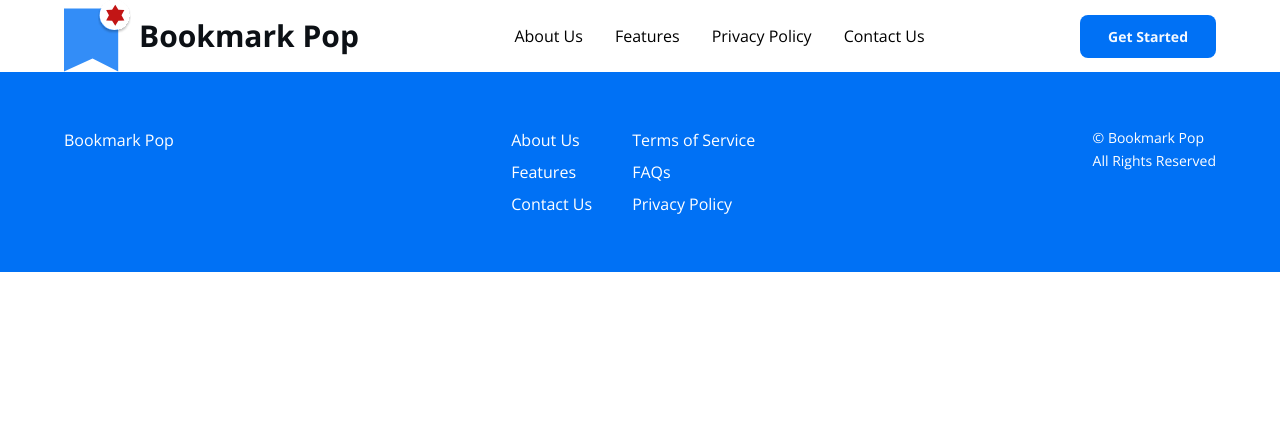
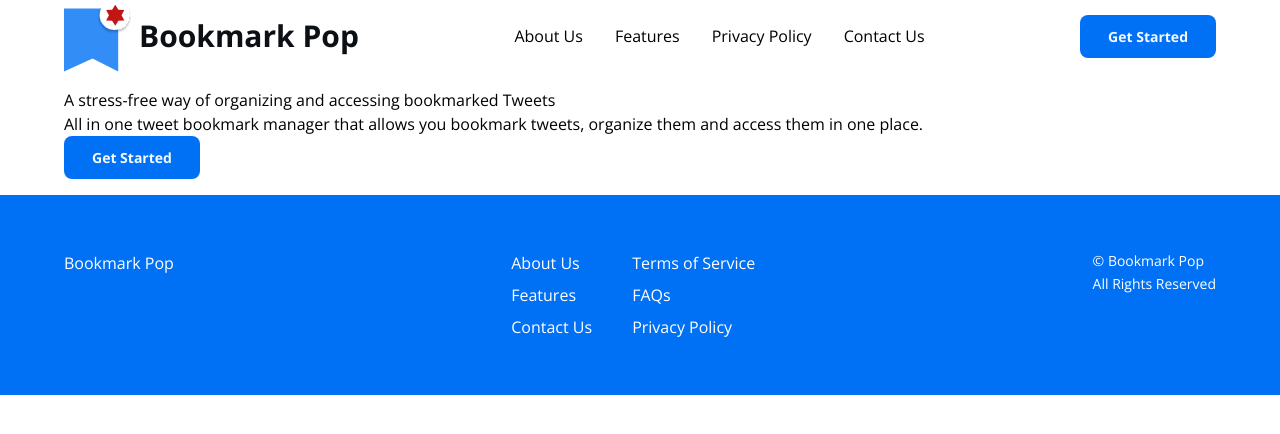
Before and after one commit to Nifilat/bookmark_pop, a Next.js app: page / in a window 1280 px wide. Shown: the top 434 px of the page. Built offline with nearby package versions, Linux system fonts and the light colour scheme.

Commit message:
feat: layout wrapper for entire application + seo component for each page

```diff
--- a/src/components/Footer/Footer.tsx
+++ b/src/components/Footer/Footer.tsx
@@ -1,7 +1,7 @@
 import Link from 'next/link';
 
 const navigation = [
-  { name: 'About Us', href: '#', current: false },
+  { name: 'About Us', href: '/about', current: false },
   { name: 'Features', href: '#', current: false },
   { name: 'Contact Us', href: '#', current: false },
   { name: 'Terms of Service', href: '#', current: false },
--- a/src/components/Header/Header.tsx
+++ b/src/components/Header/Header.tsx
@@ -4,7 +4,7 @@
 import Logo from '../icons/logo';
 
 const navigation = [
-  { name: 'About Us', href: '#', current: false },
+  { name: 'About Us', href: '/about', current: false },
   { name: 'Features', href: '#', current: false },
   { name: 'Privacy Policy', href: '#', current: false },
   { name: 'Contact Us', href: '#', current: false },
--- /dev/null
+++ b/src/components/Layout/PageLayout.tsx
@@ -0,0 +1,21 @@
+import { Footer, Header } from '../index';
+
+interface LayoutProps {
+  children: React.ReactNode;
+}
+
+const PageLayout: React.FC<LayoutProps> = ({ children }) => {
+  return (
+    <div>
+      <div className="max-w-[90%] mx-auto mb-4">
+        <Header />
+      </div>
+      <main className="max-w-[90%] mx-auto">{children}</main>
+      <div className="mt-4">
+        <Footer />
+      </div>
+    </div>
+  );
+};
+
+export default PageLayout;
--- /dev/null
+++ b/src/components/SEO/PageSEO.tsx
@@ -0,0 +1,17 @@
+import Head from 'next/head';
+
+interface IPageSEO {
+  title: string;
+  description: string;
+}
+
+const PageSEO = ({ description, title }: IPageSEO) => {
+  return (
+    <Head>
+      <title>{title}</title>
+      <meta name="description" content={description} />
+    </Head>
+  );
+};
+
+export default PageSEO;
--- a/src/components/index.ts
+++ b/src/components/index.ts
@@ -3,3 +3,5 @@
 export { default as Input } from './Input/Input';
 export { default as Header } from './Header/Header';
 export { default as Footer } from './Footer/Footer';
+export { default as PageSEO } from './SEO/PageSEO';
+export { default as PageLayout } from './Layout/PageLayout';
--- a/src/pages/_app.tsx
+++ b/src/pages/_app.tsx
@@ -1,9 +1,14 @@
 import '../styles/globals.css';
 import '../styles/variables.css';
 import type { AppProps } from 'next/app';
+import PageLayout from '../components/Layout/PageLayout';
 
 function MyApp({ Component, pageProps }: AppProps) {
-  return <Component {...pageProps} />;
+  return (
+    <PageLayout>
+      <Component {...pageProps} />
+    </PageLayout>
+  );
 }
 
 export default MyApp;
--- /dev/null
+++ b/src/pages/_document.tsx
@@ -0,0 +1,36 @@
+import { Html, Head, Main, NextScript } from 'next/document';
+import { FC } from 'react';
+
+const descriptionContent =
+  'The Bookmark Pop website is one place where you can get access to all our Twitter bookmarks. Save important bookmarks in an external place where you can further organize or set reminders for when to read them';
+const titleContent = 'All your Twitter bokmarks in one lace';
+const urlContent = 'bookmarkpop.vercel.app';
+
+const Document: FC = () => {
+  return (
+    <Html lang="en">
+      <Head>
+        <meta name="description" content={descriptionContent} />
+        <meta name="author" content="Bookmark Pop" />
+        {/* Open Graph */}
+        <meta property="og:type" content="website" />
+        <meta property="og:url" content={urlContent} />
+        <meta property="og:title" content={titleContent} />
+        <meta property="og:description" content={descriptionContent} />
+        <meta property="og:image" content="/static/gh_banner.png" />
+        {/* Twitter  */}
+        <meta property="twitter:card" content="summary_large_image" />
+        <meta property="twitter:url" content={urlContent} />
+        <meta property="twitter:title" content={titleContent} />
+        <meta property="twitter:description" content={descriptionContent} />
+        <meta property="twitter:image" content="/static/gh_banner.png" />
+      </Head>
+      <body>
+        <Main />
+        <NextScript />
+      </body>
+    </Html>
+  );
+};
+
+export default Document;
--- /dev/null
+++ b/src/pages/about.tsx
@@ -0,0 +1,5 @@
+const About = () => {
+  return <div>About</div>;
+};
+
+export default About;
--- a/src/pages/index.tsx
+++ b/src/pages/index.tsx
@@ -1,14 +1,31 @@
 import type { NextPage } from 'next';
-import { Header, Footer } from '../components';
+import { Fragment } from 'react';
+import { Button, PageSEO } from '../components';
+
+const homeSEOConfig = {
+  title: 'Bookmark Pop | All Your Twitter bookmarks in one place',
+  description:
+    'All in one tweet bookmark manager that allows you bookmark tweets, organize them and access them in one place.',
+};
 
 const Home: NextPage = () => {
   return (
-    <div>
-      <div className="max-w-[90%] mx-auto">
-        <Header />
+    <Fragment>
+      <PageSEO
+        description={homeSEOConfig.description}
+        title={homeSEOConfig.title}
+      />
+      <div>
+        <h2>A stress-free way of organizing and accessing bookmarked Tweets</h2>
+        <p>
+          All in one tweet bookmark manager that allows you bookmark tweets,
+          organize them and access them in one place.
+        </p>
+        <div>
+          <Button title="Get Started" size="sm" />
+        </div>
       </div>
-      <Footer />
-    </div>
+    </Fragment>
   );
 };
 
```
